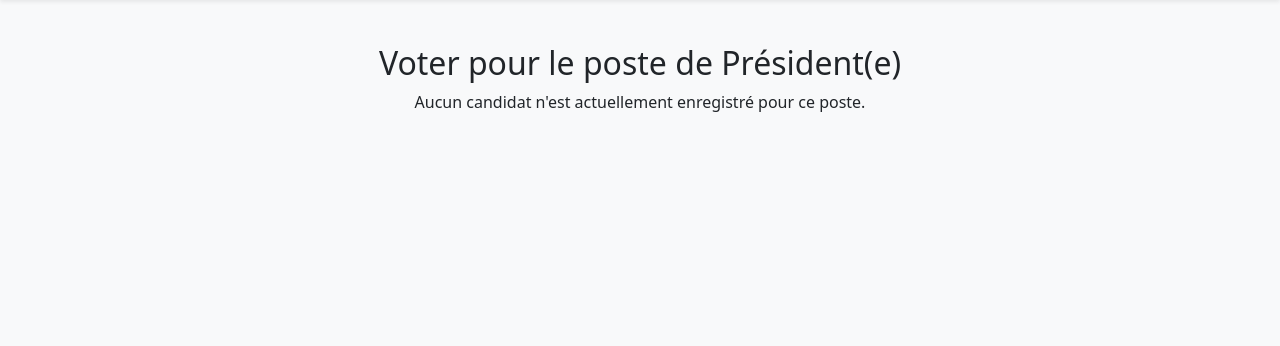
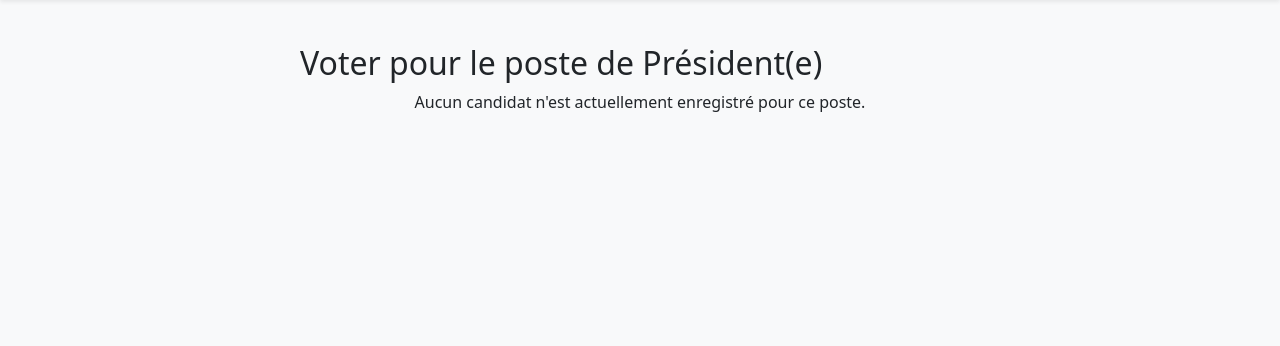
Before and after one commit to PacomeKFP/eklogi, a Flask app: page /vote/president in a window 1280 px wide. Shown: the part 74-420 px from the top of the page. Run offline with Flask 3, Linux system fonts and the light colour scheme; some libraries are stand-ins or nearby versions.

Commit message:
Application Completed -- deploiement !

```diff
--- a/config.py
+++ b/config.py
@@ -1,6 +1,7 @@
 from datetime import datetime, date
 
 DATABASE_URI = 'mysql://root:root_password@localhost:3306/eklogi'   # for MySQL
+# DATABASE_URI = 'sqlite:///elections.db' # for sqlite
 
 
 # Configuration des postes disponibles
@@ -47,7 +48,6 @@ MATRICULES_3GI= [f"22P{'%03d'%i}" for i in range(600)]
 MATRICULES_4GI= [f"21P{'%03d'%i}" for i in range(500)]
 
 # Configuration de la base de données
-# DATABASE_URI = 'sqlite:///elections.db' # for sqlite
 
 # Clé secrète pour la session Flask
 SECRET_KEY = 'votre_cle_secrete_ici'  # À changer en production !
--- a/templates/vote.html
+++ b/templates/vote.html
@@ -3,23 +3,23 @@
 {% block title %}Voter pour {{ poste_texte }} - Élections du Club{% endblock %}
 
 {% block content %}
-<h2>Voter pour le poste de {{ poste_texte }}</h2>
+<h2 class="text-start">Voter pour le poste de {{ poste_texte }}</h2>
 {% if candidats %}
 <form method="POST" action="{{ url_for('templates.vote', poste=poste) }}" class="container">
     <!-- Matricule -->
-    <div class="form-row mb-4">
-        <label for="matricule" class="col-md-3 col-form-label">Votre matricule :</label>
-        <div class="col-md-9">
+    <div class="form-row mb-4 text-start">
+        <label for="matricule" class="col-form-label text-start">Votre matricule</label>
+        <div class="col-md-12">
             <input type="text" class="form-control" id="matricule" name="matricule" required>
         </div>
     </div>
 
-    <h3 class="mb-4">Choisissez votre candidat :</h3>
+    <h4 class="mb-4 text-start">Choisissez votre candidat :</h4>
 
     <!-- Cartes pour chaque candidat -->
     <div class="row">
         {% for candidat in candidats %}
-        <div class="col-md-4 mb-4" onClick="selectCandidate({{candidat.id}})">
+        <div class="col-md-4 mb-4" onClick="selectCandidate('{{ candidat.id }}')">
             <div class="card shadow-sm h-100"  id="card-{{candidat.id}}">
                 <div class="card-body text-center " >
                     <div class="mb-3">
```
Also changed, not shown: uploads/21P001_Capture_decran_2024-09-27_213256.png (added), uploads/21P002_Capture_decran_2024-09-27_212915.png (added), uploads/21P003_store.png (added), uploads/21P004_Capture_decran_2024-09-29_213321.png (added), uploads/21P165_store.png (added), uploads/21P381_store.png (added), 5 other files.
